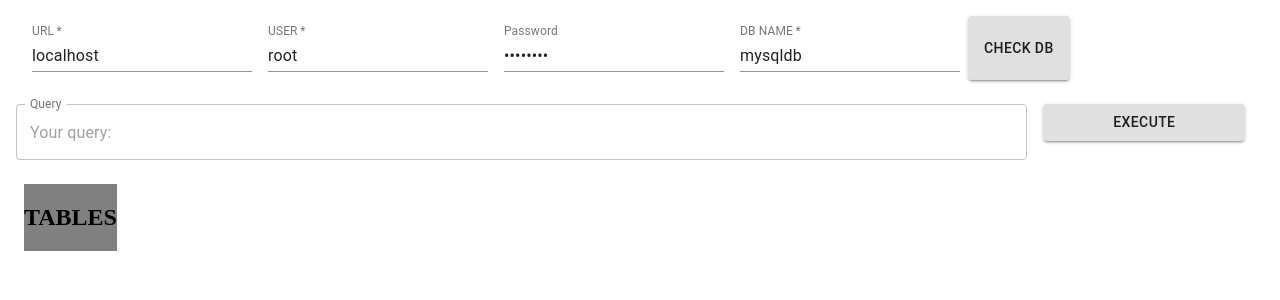
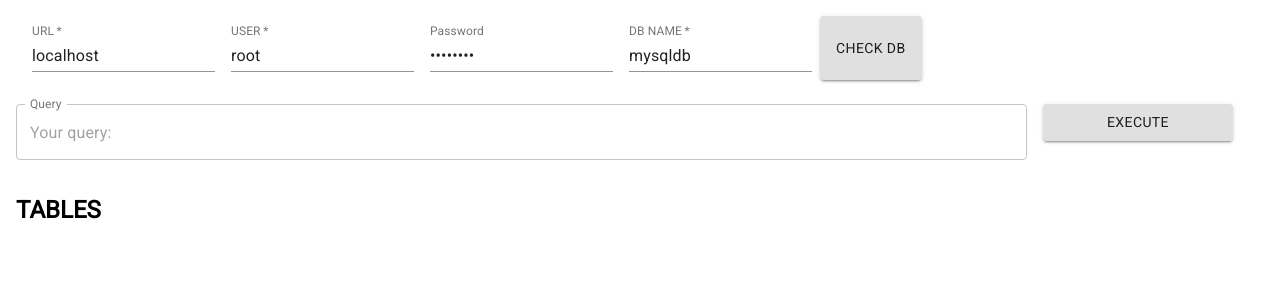
Before and after one commit to buraksekili/sqlient, a React app: page / in a window 1280 px wide. Shown: the top 300 px of the page. Built offline with nearby package versions, Linux system fonts and the light colour scheme.

Commit message:
Added table to display data

```diff
--- a/package.json
+++ b/package.json
@@ -14,6 +14,7 @@
   "dependencies": {
     "@material-ui/core": "^4.11.0",
     "@material-ui/data-grid": "^4.0.0-alpha.6",
+    "@material-ui/x-grid": "^4.0.0-alpha.6",
     "axios": "^0.20.0",
     "electron": "^10.1.2",
     "electron-reloader": "^1.0.1",
--- a/src/components/App.js
+++ b/src/components/App.js
@@ -3,6 +3,7 @@ import { ConnectionContext } from "./ConnectionContext";
 import ConnectionForm from "./ConnectionForm";
 import QueryForm from "./QueryForm";
 import { ResponseContext, TableContext } from "./ResponseContext";
+import "./style.css";
 import Summary from "./Summary";
 
 export default function App() {
--- a/src/components/QueryForm.js
+++ b/src/components/QueryForm.js
@@ -2,7 +2,7 @@ import Button from "@material-ui/core/Button";
 import TextField from "@material-ui/core/TextField";
 import React from "react";
 
-const buttonCSS = { marginLeft: 8, marginRight: 8, marginTop: 8, width: "16%" };
+const buttonCSS = { marginLeft: 8, marginRight: 8, marginTop: 8, width: "15%" };
 
 const QueryForm = () => {
   return (
--- a/src/components/Summary.js
+++ b/src/components/Summary.js
@@ -8,7 +8,7 @@ import Tables from "./Tables";
 const Summary = () => {
   return (
     <div>
-      <Box display="flex" flexDirection="row" p={1} m={1}>
+      <Box display="flex" flexDirection="row"  m={1}>
         <Tables />
         <TableContent />
       </Box>
--- a/src/components/TableContent.js
+++ b/src/components/TableContent.js
@@ -1,21 +1,17 @@
 import React, { useContext, useState } from "react";
 import ReactFlexyTable from "react-flexy-table";
+import "react-flexy-table/dist/index.css";
 import { TableContext } from "./ResponseContext";
 
-const TableContent = ({ contents }) => {
-  console.log("tablecontent: ", contents);
+const TableContent = () => {
   const [keys, setKeys] = useState(undefined);
   const { table } = useContext(TableContext);
 
-  const handleKeys = (row) => {
-    setKeys(Object.keys(row));
-  };
-
   return (
     <>
-      <div>
+      <div className="table-content">
         {table && (
-          <ReactFlexyTable data={table} className='my-table' sortable filterable globalSearch />
+          <ReactFlexyTable data={table} sortable filterable globalSearch />
         )}
       </div>
     </>
--- a/src/components/Tables.js
+++ b/src/components/Tables.js
@@ -3,24 +3,34 @@ import React, { useContext } from "react";
 import { ConnectionContext } from "./ConnectionContext";
 import { ResponseContext, TableContext } from "./ResponseContext";
 
-const Tables = ({ tables }) => {
+const Tables = () => {
   const { response } = useContext(ResponseContext);
   const { connectionInfo } = useContext(ConnectionContext);
   const { setTable } = useContext(TableContext);
+
   const getTableContent = (table) => {
+    setTable(undefined);
     const data = { ...connectionInfo, table };
     axios
       .post("http://localhost:5000/table", { data })
-      .then((res) => setTable(res.data.table_content))
+      .then((res) => {
+        if (res.data && res.data.table_content) {
+          setTable(res.data.table_content);
+        }
+      })
       .catch((e) => console.log("error:dsa", e));
   };
 
   return (
-    <div style={{ backgroundColor: "gray" }}>
+    <div>
       <h2>TABLES</h2>
       {response &&
         response.tables.map((table) => (
-          <p key={table} onClick={() => getTableContent(table)}>
+          <p
+            className="table-link"
+            key={table}
+            onClick={() => getTableContent(table)}
+          >
             {table}
           </p>
         ))}
--- a/src/components/style.css
+++ b/src/components/style.css
@@ -1,13 +1,51 @@
 
-.connection-form-div {
-    display: flex;
-    align-items: center;
-    justify-content: center;
+@import url('https://fonts.googleapis.com/css2?family=Roboto&display=swap');
+* {
+    font-family: 'Roboto', sans-serif;
 }
 
-.query-form {
+.my-table > tfoot {
+    /* display: none !important; */
+}
+
+.rft-pagination {
     display: flex;
+    justify-content: space-evenly;
 }
-.my-table > tfoot {
-    display: none !important;
+
+.table-link {
+    font-size: 20px;
+    color: #626d70;
 }
+
+.table-content {
+    margin-left: 2em;
+}
+
+.table-link:hover {
+    font-size: 20px;
+    color: #247186;
+}
+
+:root {
+    --rft-main-color: #76aab9 !important;
+    --rft-button-color: #76aab9 !important;
+    --rft-even-row-color: #f3f3f3 !important;
+}
+
+.rft-table thead th:hover {
+    background-color: #76aab9 !important;
+}
+
+.rft-table tbody tr:hover {
+background-color: #76aab9 !important;
+
+}
+
+._1OmBB tbody tr:hover {
+color: blue !important;
+}
+
+._1OmBB thead th:hover {
+    background-color: rgba(0, 0, 0, 0.2) !important;
+}
```
Also changed, not shown: 1 other file (tests, documents, lock files or other folders).
